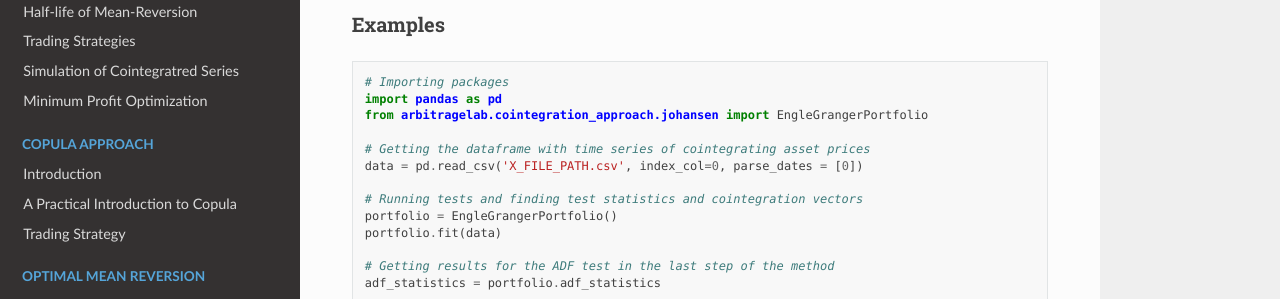
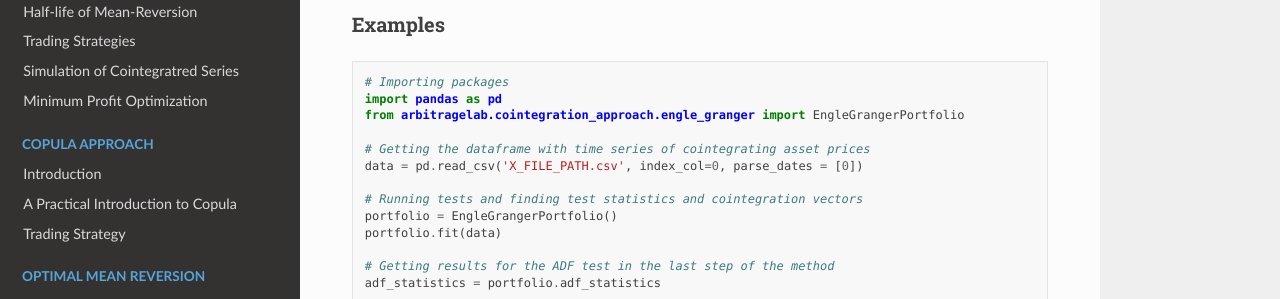
Before and after one commit to hudson-and-thames/arbitragelab, a Sphinx documentation site: the page built from docs/source/cointegration_approach/cointegration_tests.rst, in a window 1280 px wide and 900 px high, scrolled down 4316 px. Shown: the part 152-451 px from the top of the window. Built offline with Sphinx 7.4.7 and the Read the Docs theme 2.0.0, drawn with Linux system fonts in a browser that asks for light colours.

Commit message:
Fix import in Cointegration Tests docs

```diff
--- a/docs/source/cointegration_approach/cointegration_tests.rst
+++ b/docs/source/cointegration_approach/cointegration_tests.rst
@@ -202,7 +202,7 @@ Examples
 
    # Importing packages
    import pandas as pd
-   from arbitragelab.cointegration_approach.johansen import EngleGrangerPortfolio
+   from arbitragelab.cointegration_approach.engle_granger import EngleGrangerPortfolio
 
    # Getting the dataframe with time series of cointegrating asset prices
    data = pd.read_csv('X_FILE_PATH.csv', index_col=0, parse_dates = [0])
```
